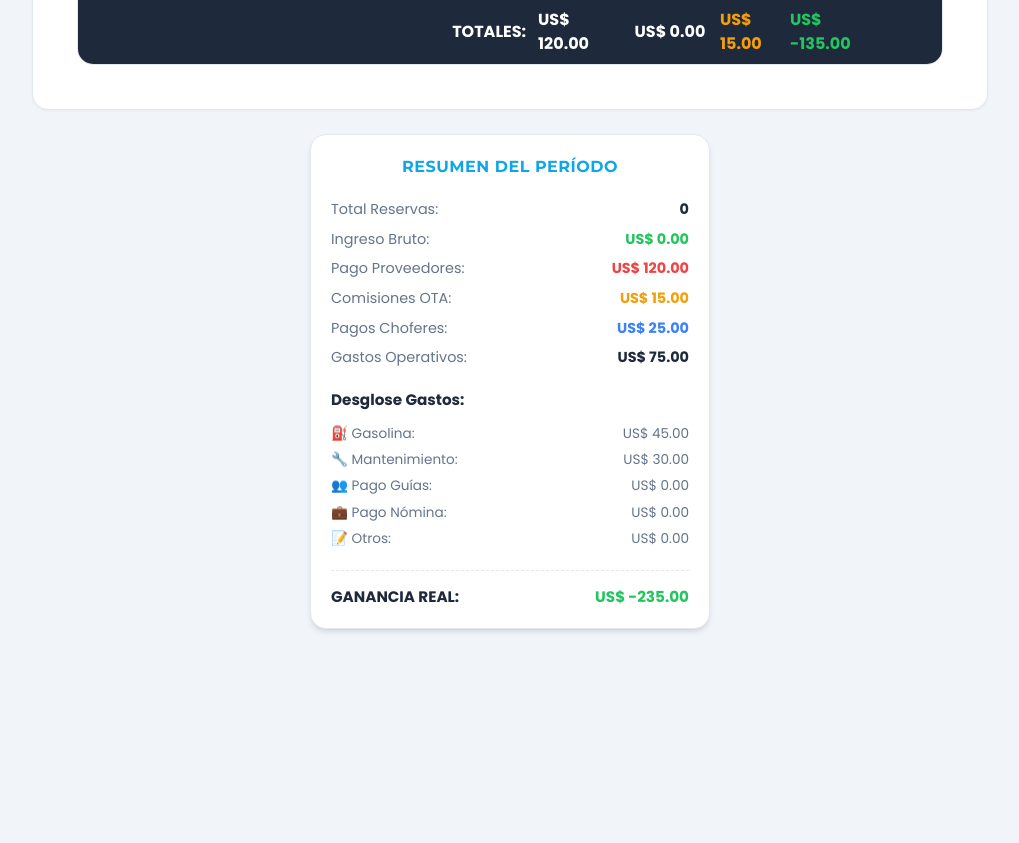
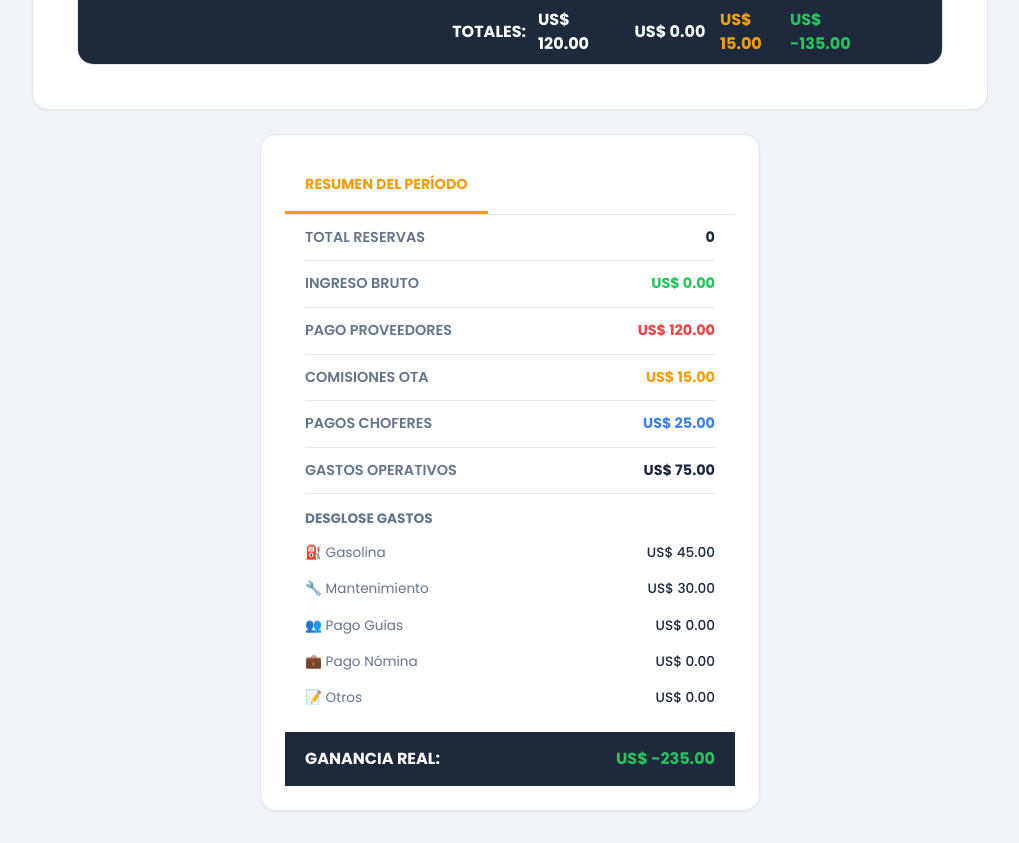
Before and after one commit to mayelingarcia1906-wq/JhorajiTours, a React (Vite) app: page /#/finances in a window 1280 px wide. Shown: the part 880-1723 px from the top of the page, without its empty margins (260-1279 px from the left). Before the commit the page ends 1541 px from the top, so only its background shows below. Built offline with nearby package versions, Linux system fonts and the light colour scheme.

Commit message:
style: redesign summary card to mimic system tables

```diff
--- a/src/pages/FinancesPage.jsx
+++ b/src/pages/FinancesPage.jsx
@@ -359,64 +359,68 @@ const FinancesPage = () => {
         </div>
       </div>
 
-      <div className="card" style={{ width: '100%', maxWidth: '400px', padding: '20px', backgroundColor: 'var(--card-bg)', border: '1px solid var(--border-color)', borderRadius: 'var(--radius-lg)', boxShadow: 'var(--shadow-md)', margin: '0 auto' }}>
-        <h3 style={{ color: 'var(--primary-color)', fontSize: '1rem', fontWeight: 700, marginBottom: '20px', textTransform: 'uppercase', letterSpacing: '0.5px', textAlign: 'center' }}>
+      <div className="card" style={{ width: '100%', maxWidth: '500px', margin: '0 auto', overflow: 'hidden' }}>
+        <div style={{ display: 'flex', borderBottom: '1px solid var(--border-color)' }}>
+          <div style={{ padding: '15px 20px', borderBottom: '3px solid #f59e0b', color: '#f59e0b', fontWeight: 'bold', textTransform: 'uppercase', fontSize: '0.9rem' }}>
             RESUMEN DEL PERÍODO
-        </h3>
+          </div>
+        </div>
 
-        <div style={{ display: 'flex', justifyContent: 'space-between', marginBottom: '8px', fontSize: '0.9rem' }}>
-          <span style={{ color: 'var(--text-light)' }}>Total Reservas:</span>
+        <div style={{ padding: '0 20px' }}>
+          <div style={{ display: 'flex', justifyContent: 'space-between', padding: '12px 0', borderBottom: '1px solid var(--border-color)', fontSize: '0.9rem' }}>
+            <span style={{ color: 'var(--text-light)', fontWeight: '600' }}>TOTAL RESERVAS</span>
             <span style={{ fontWeight: 'bold', color: 'var(--text-dark)' }}>{allBookings.length}</span>
           </div>
-        <div style={{ display: 'flex', justifyContent: 'space-between', marginBottom: '8px', fontSize: '0.9rem' }}>
-          <span style={{ color: 'var(--text-light)' }}>Ingreso Bruto:</span>
+          <div style={{ display: 'flex', justifyContent: 'space-between', padding: '12px 0', borderBottom: '1px solid var(--border-color)', fontSize: '0.9rem' }}>
+            <span style={{ color: 'var(--text-light)', fontWeight: '600' }}>INGRESO BRUTO</span>
             <span style={{ fontWeight: 'bold', color: 'var(--success)' }}>US$ {totalBruto.toFixed(2)}</span>
           </div>
-        <div style={{ display: 'flex', justifyContent: 'space-between', marginBottom: '8px', fontSize: '0.9rem' }}>
-          <span style={{ color: 'var(--text-light)' }}>Pago Proveedores:</span>
+          <div style={{ display: 'flex', justifyContent: 'space-between', padding: '12px 0', borderBottom: '1px solid var(--border-color)', fontSize: '0.9rem' }}>
+            <span style={{ color: 'var(--text-light)', fontWeight: '600' }}>PAGO PROVEEDORES</span>
             <span style={{ fontWeight: 'bold', color: 'var(--danger)' }}>US$ {totalProv.toFixed(2)}</span>
           </div>
-        <div style={{ display: 'flex', justifyContent: 'space-between', marginBottom: '8px', fontSize: '0.9rem' }}>
-          <span style={{ color: 'var(--text-light)' }}>Comisiones OTA:</span>
+          <div style={{ display: 'flex', justifyContent: 'space-between', padding: '12px 0', borderBottom: '1px solid var(--border-color)', fontSize: '0.9rem' }}>
+            <span style={{ color: 'var(--text-light)', fontWeight: '600' }}>COMISIONES OTA</span>
             <span style={{ fontWeight: 'bold', color: 'var(--warning)' }}>US$ {totalOta.toFixed(2)}</span>
           </div>
-        <div style={{ display: 'flex', justifyContent: 'space-between', marginBottom: '8px', fontSize: '0.9rem' }}>
-          <span style={{ color: 'var(--text-light)' }}>Pagos Choferes:</span>
+          <div style={{ display: 'flex', justifyContent: 'space-between', padding: '12px 0', borderBottom: '1px solid var(--border-color)', fontSize: '0.9rem' }}>
+            <span style={{ color: 'var(--text-light)', fontWeight: '600' }}>PAGOS CHOFERES</span>
             <span style={{ fontWeight: 'bold', color: 'var(--info)' }}>US$ {totalDriver.toFixed(2)}</span>
           </div>
-        <div style={{ display: 'flex', justifyContent: 'space-between', marginBottom: '20px', fontSize: '0.9rem' }}>
-          <span style={{ color: 'var(--text-light)' }}>Gastos Operativos:</span>
+          <div style={{ display: 'flex', justifyContent: 'space-between', padding: '12px 0', borderBottom: '1px solid var(--border-color)', fontSize: '0.9rem' }}>
+            <span style={{ color: 'var(--text-light)', fontWeight: '600' }}>GASTOS OPERATIVOS</span>
             <span style={{ fontWeight: 'bold', color: 'var(--text-dark)' }}>US$ {totalGastos.toFixed(2)}</span>
           </div>
 
-        <div style={{ fontWeight: 'bold', marginBottom: '12px', fontSize: '0.95rem', color: 'var(--text-dark)' }}>
-          Desglose Gastos:
+          <div style={{ paddingTop: '15px', paddingBottom: '5px', fontSize: '0.85rem', color: 'var(--text-light)', fontWeight: 'bold', textTransform: 'uppercase' }}>
+            Desglose Gastos
           </div>
 
-        <div style={{ display: 'flex', justifyContent: 'space-between', marginBottom: '6px', fontSize: '0.85rem' }}>
-          <span style={{ color: 'var(--text-light)', display: 'flex', alignItems: 'center', gap: '6px' }}>⛽ Gasolina:</span>
-          <span style={{ color: 'var(--text-light)' }}>US$ {gasTotal.toFixed(2)}</span>
+          <div style={{ display: 'flex', justifyContent: 'space-between', padding: '8px 0', fontSize: '0.85rem' }}>
+            <span style={{ color: 'var(--text-light)', display: 'flex', alignItems: 'center', gap: '8px' }}>⛽ Gasolina</span>
+            <span style={{ color: 'var(--text-dark)', fontWeight: '500' }}>US$ {gasTotal.toFixed(2)}</span>
           </div>
-        <div style={{ display: 'flex', justifyContent: 'space-between', marginBottom: '6px', fontSize: '0.85rem' }}>
-          <span style={{ color: 'var(--text-light)', display: 'flex', alignItems: 'center', gap: '6px' }}>🔧 Mantenimiento:</span>
-          <span style={{ color: 'var(--text-light)' }}>US$ {mantTotal.toFixed(2)}</span>
+          <div style={{ display: 'flex', justifyContent: 'space-between', padding: '8px 0', fontSize: '0.85rem' }}>
+            <span style={{ color: 'var(--text-light)', display: 'flex', alignItems: 'center', gap: '8px' }}>🔧 Mantenimiento</span>
+            <span style={{ color: 'var(--text-dark)', fontWeight: '500' }}>US$ {mantTotal.toFixed(2)}</span>
           </div>
-        <div style={{ display: 'flex', justifyContent: 'space-between', marginBottom: '6px', fontSize: '0.85rem' }}>
-          <span style={{ color: 'var(--text-light)', display: 'flex', alignItems: 'center', gap: '6px' }}>👥 Pago Guías:</span>
-          <span style={{ color: 'var(--text-light)' }}>US$ {guiasTotal.toFixed(2)}</span>
+          <div style={{ display: 'flex', justifyContent: 'space-between', padding: '8px 0', fontSize: '0.85rem' }}>
+            <span style={{ color: 'var(--text-light)', display: 'flex', alignItems: 'center', gap: '8px' }}>👥 Pago Guías</span>
+            <span style={{ color: 'var(--text-dark)', fontWeight: '500' }}>US$ {guiasTotal.toFixed(2)}</span>
           </div>
-        <div style={{ display: 'flex', justifyContent: 'space-between', marginBottom: '6px', fontSize: '0.85rem' }}>
-          <span style={{ color: 'var(--text-light)', display: 'flex', alignItems: 'center', gap: '6px' }}>💼 Pago Nómina:</span>
-          <span style={{ color: 'var(--text-light)' }}>US$ {nominaTotal.toFixed(2)}</span>
+          <div style={{ display: 'flex', justifyContent: 'space-between', padding: '8px 0', fontSize: '0.85rem' }}>
+            <span style={{ color: 'var(--text-light)', display: 'flex', alignItems: 'center', gap: '8px' }}>💼 Pago Nómina</span>
+            <span style={{ color: 'var(--text-dark)', fontWeight: '500' }}>US$ {nominaTotal.toFixed(2)}</span>
           </div>
-        <div style={{ display: 'flex', justifyContent: 'space-between', marginBottom: '20px', fontSize: '0.85rem' }}>
-          <span style={{ color: 'var(--text-light)', display: 'flex', alignItems: 'center', gap: '6px' }}>📝 Otros:</span>
-          <span style={{ color: 'var(--text-light)' }}>US$ {otrosTotal.toFixed(2)}</span>
+          <div style={{ display: 'flex', justifyContent: 'space-between', padding: '8px 0', marginBottom: '15px', fontSize: '0.85rem' }}>
+            <span style={{ color: 'var(--text-light)', display: 'flex', alignItems: 'center', gap: '8px' }}>📝 Otros</span>
+            <span style={{ color: 'var(--text-dark)', fontWeight: '500' }}>US$ {otrosTotal.toFixed(2)}</span>
+          </div>
         </div>
 
-        <div style={{ display: 'flex', justifyContent: 'space-between', marginTop: '5px', paddingTop: '15px', borderTop: '1px dashed var(--border-color)', fontSize: '0.95rem' }}>
-          <span style={{ fontWeight: '800', color: 'var(--text-dark)' }}>GANANCIA REAL:</span>
-          <span style={{ fontWeight: '800', color: 'var(--success)' }}>US$ {gananciaReal.toFixed(2)}</span>
+        <div style={{ display: 'flex', justifyContent: 'space-between', padding: '15px 20px', backgroundColor: '#1e293b', color: '#fff', fontSize: '1rem' }}>
+          <span style={{ fontWeight: 'bold' }}>GANANCIA REAL:</span>
+          <span style={{ fontWeight: 'bold', color: '#22c55e' }}>US$ {gananciaReal.toFixed(2)}</span>
         </div>
       </div>
 
```
Lines whose indentation alone changed are shown as unchanged.
